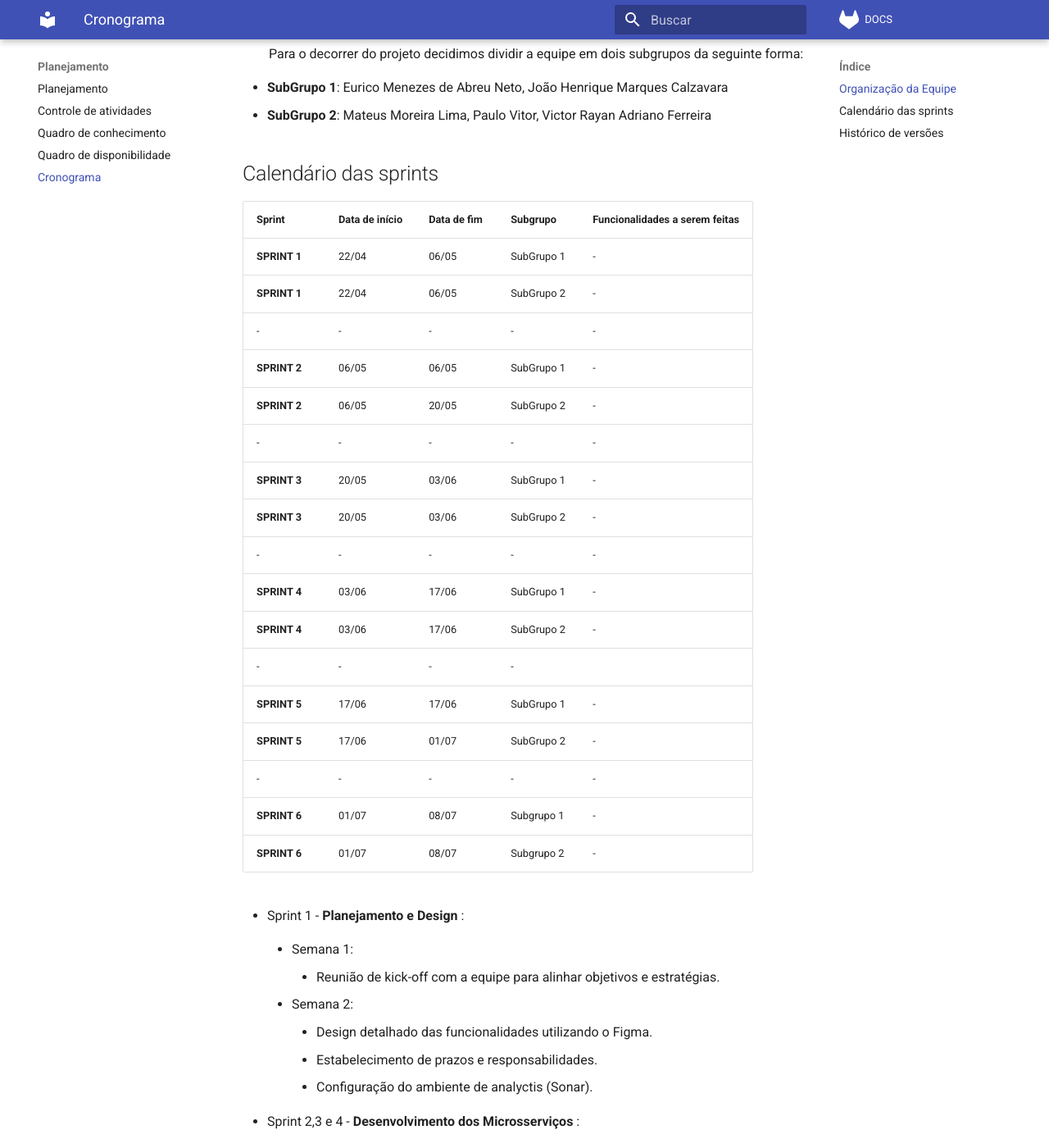
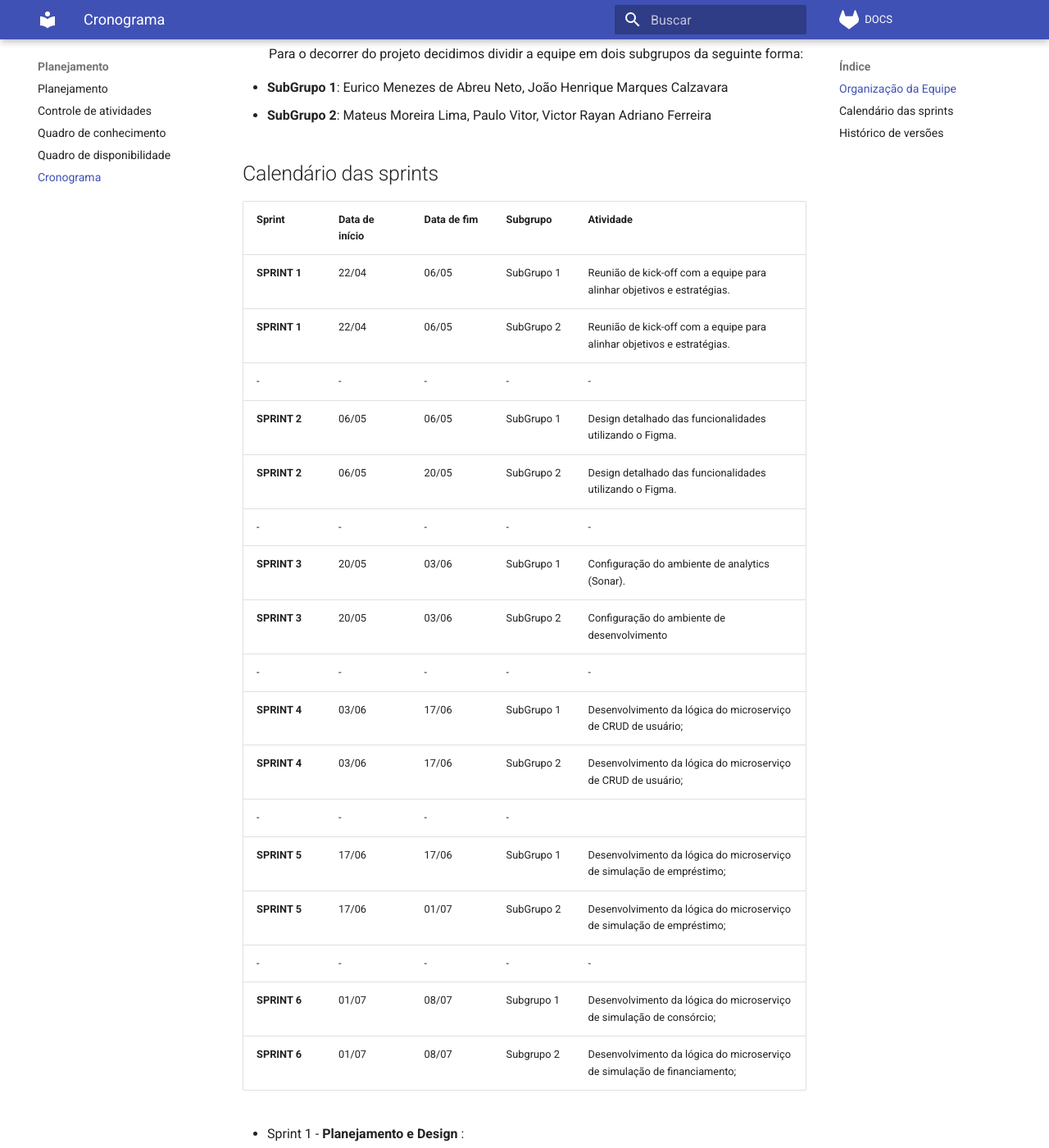
Before and after one commit to Simula-Fin/DOCS, an MkDocs documentation site: the page built from docs/projectControl/schedule.md, in a window 1280 px wide and 1400 px high, scrolled down 461 px. Shown: the whole window at 82% size. Built offline with MkDocs 1.6.1 and Material for MkDocs 9.7.7, drawn with Linux system fonts in a browser that asks for light colours; comment, search, counter and statistics services are not loaded; some of the changed text lies outside the part shown.

Commit message:
Adição de atividade ao cronograma

```diff
--- a/docs/projectControl/schedule.md
+++ b/docs/projectControl/schedule.md
@@ -11,25 +11,25 @@ Durante cada sprint, que se estenderá por duas semanas, as atividades específi
 - **SubGrupo 2**: Mateus Moreira Lima, Paulo Vitor, Victor Rayan Adriano Ferreira
 ## Calendário das sprints
 
-|**Sprint**|**Data de início**|**Data de fim**|**Subgrupo**|**Funcionalidades a serem feitas**|
-| ---------| -----------------| --------------| -----------| ---------------------------------|
-|**SPRINT 1**|  22/04 | 06/05 | SubGrupo 1 | - |
-|**SPRINT 1**|  22/04 | 06/05 | SubGrupo 2 | - |
-|-|-|-|-|-|
-|**SPRINT 2**|  06/05 | 06/05 | SubGrupo 1 | - |
-|**SPRINT 2**|  06/05 | 20/05 | SubGrupo 2 | - |
-|-|-|-|-|-
-|**SPRINT 3**|  20/05 | 03/06 | SubGrupo 1 | - |
-|**SPRINT 3**|  20/05 | 03/06 | SubGrupo 2 | - |
-|-|-|-|-|-|
-|**SPRINT 4**|  03/06 | 17/06 | SubGrupo 1 | - |
-|**SPRINT 4**|  03/06 | 17/06 | SubGrupo 2 | - |
-|-|-|-|-|
-|**SPRINT 5**|  17/06 | 17/06 | SubGrupo 1 | - |
-|**SPRINT 5**|  17/06 | 01/07 | SubGrupo 2 | - |
-|-|-|-|-|-|
-|**SPRINT 6**|  01/07 | 08/07 | Subgrupo 1 | - |
-|**SPRINT 6**|  01/07 | 08/07 | Subgrupo 2 | - |
+| **Sprint**   | **Data de início** | **Data de fim** | **Subgrupo** | **Atividade**                                                            |
+| ------------ | ------------------ | --------------- | ------------ | ------------------------------------------------------------------------ |
+| **SPRINT 1** | 22/04              | 06/05           | SubGrupo 1   | Reunião de kick-off com a equipe para alinhar objetivos e estratégias.   |
+| **SPRINT 1** | 22/04              | 06/05           | SubGrupo 2   | Reunião de kick-off com a equipe para alinhar objetivos e estratégias.   |
+| -            | -                  | -               | -            | -                                                                        |
+| **SPRINT 2** | 06/05              | 06/05           | SubGrupo 1   | Design detalhado das funcionalidades utilizando o Figma.                 |
+| **SPRINT 2** | 06/05              | 20/05           | SubGrupo 2   | Design detalhado das funcionalidades utilizando o Figma.                 |
+| -            | -                  | -               | -            | -                                                                        |
+| **SPRINT 3** | 20/05              | 03/06           | SubGrupo 1   | Configuração do ambiente de analytics (Sonar).                           |
+| **SPRINT 3** | 20/05              | 03/06           | SubGrupo 2   | Configuração do ambiente de desenvolvimento                              |
+| -            | -                  | -               | -            | -                                                                        |
+| **SPRINT 4** | 03/06              | 17/06           | SubGrupo 1   | Desenvolvimento da lógica do microserviço de CRUD de usuário;            |
+| **SPRINT 4** | 03/06              | 17/06           | SubGrupo 2   | Desenvolvimento da lógica do microserviço de CRUD de usuário;            |
+| -            | -                  | -               | -            |
+| **SPRINT 5** | 17/06              | 17/06           | SubGrupo 1   | Desenvolvimento da lógica do microserviço de simulação de empréstimo;    |
+| **SPRINT 5** | 17/06              | 01/07           | SubGrupo 2   | Desenvolvimento da lógica do microserviço de simulação de empréstimo;    |
+| -            | -                  | -               | -            | -                                                                        |
+| **SPRINT 6** | 01/07              | 08/07           | Subgrupo 1   | Desenvolvimento da lógica do microserviço de simulação de consórcio;     |
+| **SPRINT 6** | 01/07              | 08/07           | Subgrupo 2   | Desenvolvimento da lógica do microserviço de simulação de financiamento; |
 
 - Sprint 1 - **Planejamento e Design** :
     - Semana 1:
@@ -66,7 +66,8 @@ Durante cada sprint, que se estenderá por duas semanas, as atividades específi
 
 ## Histórico de versões
 
-| **Versão** | **Alteração**      | **Responsável** | **Data**   |
-| ---------- | ------------------ | --------------- | ---------- |
-| 1.0        | Criaçao do arquivo | Victor Rayan <br> Mateus Moreira  | 18/04/2024 |
-| 2.0        | Atualização do cronograma | João Henrique  | 22/04/2024 |
+| **Versão** | **Alteração**                      | **Responsável**                  | **Data**   |
+| ---------- | ---------------------------------- | -------------------------------- | ---------- |
+| 1.0        | Criaçao do arquivo                 | Victor Rayan <br> Mateus Moreira | 18/04/2024 |
+| 2.0        | Atualização do cronograma          | João Henrique                    | 22/04/2024 |
+| 3.0        | Adição de atividades ao cronograma | Mateus Moreira                   | 29/04/2024 |
```
